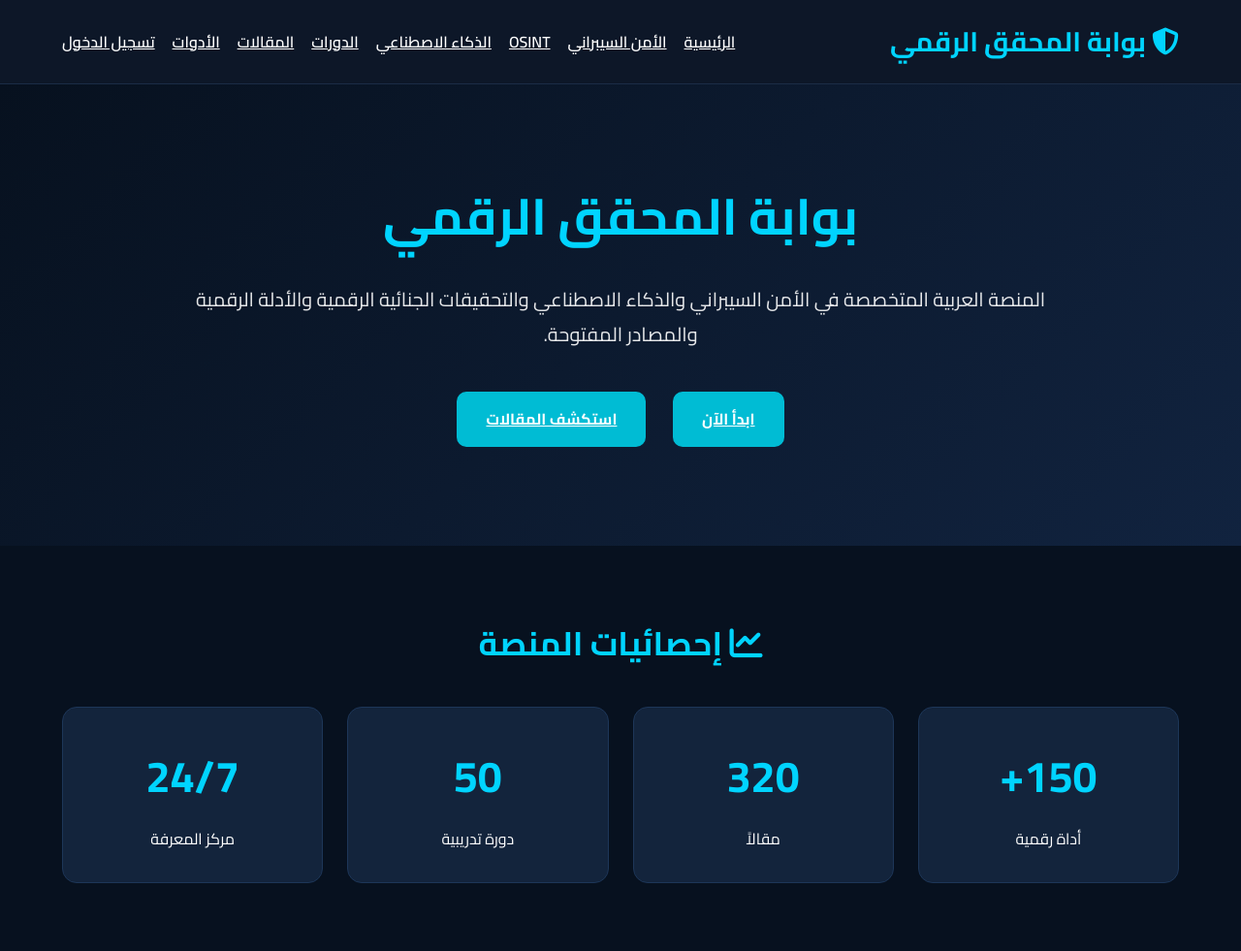
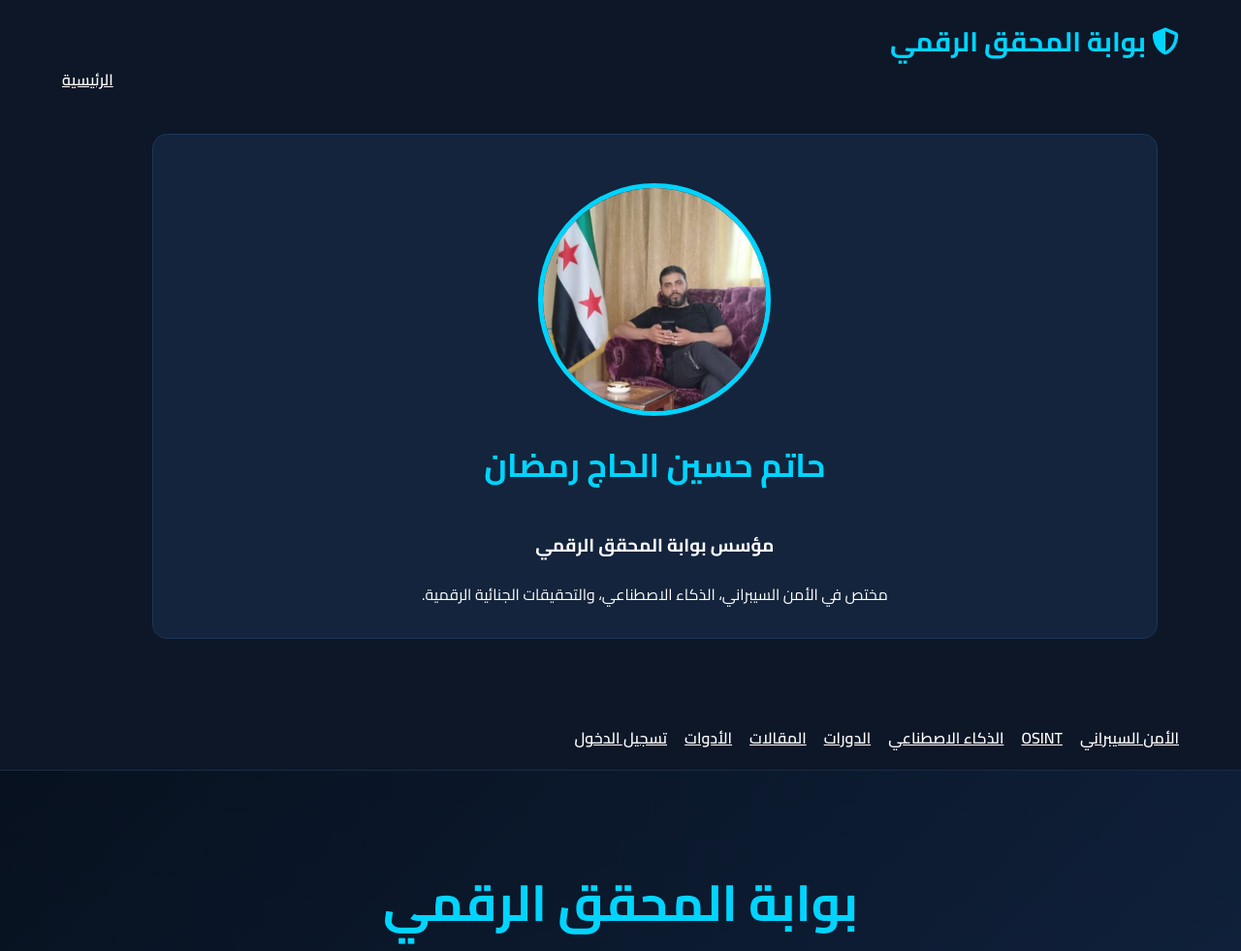
Before and after one commit to hatmlhagrmdan-netizen/digital-investigator-portal, a plain HTML site: page index.html in a window 1280 px wide. Shown: the top 981 px of the page at 97% size. Drawn offline with Linux system fonts and the light colour scheme.

Commit message:
Add profile section for حاتم حسين الحاج رمضان
Added a new section with a card displaying information about حاتم حسين الحاج رمضان, including an image and a brief description.

```diff
--- a/index.html
+++ b/index.html
@@ -37,7 +37,25 @@
 </h2>
 
 <ul>
+<section class="container">
 
+<div class="card" style="text-align:center;">
+
+<img src="IMG-20260610-WA0108_1.jpg"
+alt="حاتم حسين الحاج رمضان"
+style="width:240px;height:240px;object-fit:cover;border-radius:50%;border:5px solid #00d4ff;margin:20px auto;display:block;">
+
+<h2>حاتم حسين الحاج رمضان</h2>
+
+<h3>مؤسس بوابة المحقق الرقمي</h3>
+
+<p>
+مختص في الأمن السيبراني، الذكاء الاصطناعي، والتحقيقات الجنائية الرقمية.
+</p>
+
+</div>
+
+</section>
 <li><a href="index.html">الرئيسية</a></li>
 
 <li><a href="cyber.html">الأمن السيبراني</a></li>
```
